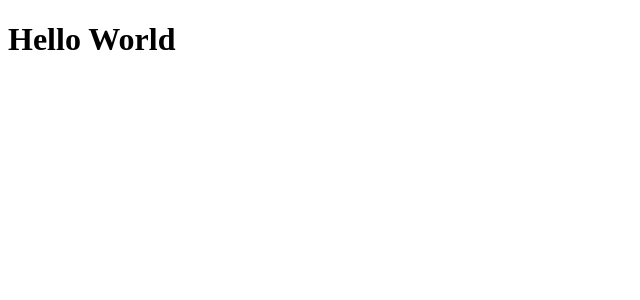
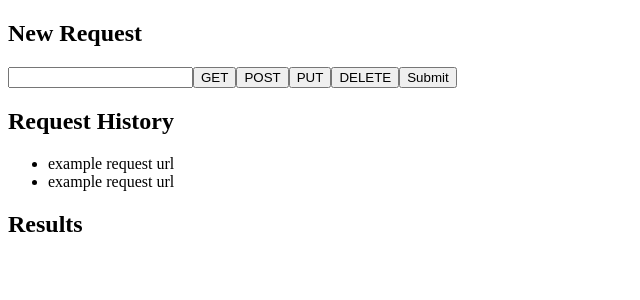
Before and after one commit to smooto/pigeon-post, a React app: page / in a window 1280 px wide. Shown: the top 300 px of the page, without its empty margins (0-640 px from the left). Built offline with nearby package versions, Linux system fonts and the light colour scheme.

Commit message:
Set up basic page structure

```diff
--- /dev/null
+++ b/src/components/App/App.css
@@ -0,0 +1,5 @@
+/* .App {
+  display: grid;
+  grid-template-columns: 1fr 1fr;
+  grid-template-rows: 25% 75%;
+} */
--- a/src/components/App/App.jsx
+++ b/src/components/App/App.jsx
@@ -1,5 +1,43 @@
 import React from 'react';
+import styles from './App.css';
 
 export default function App() {
-  return <h1>Hello World</h1>;
+  return <div className={styles.App}>
+    <section>
+      <h2>New Request</h2>
+      <form>
+        <input type="url" />
+        <input type="button" value="GET" />
+        <input type="button" value="POST" />
+        <input type="button" value="PUT" />
+        <input type="button" value="DELETE" />
+        <input type="submit" />
+      </form>
+    </section>
+
+    <section>
+      <h2>Request History</h2>
+      <div>
+        <ul>
+          <li>
+            example request url
+          </li>
+          <li>
+            example request url
+          </li>
+        </ul>
+      </div>
+    </section>
+
+    <section>
+      <h2>Results</h2>
+      <div>
+        {/* <pre>
+          "example": {
+            "json" : "here's some example JSON"
+          }
+        </pre> */}
+      </div>
+    </section>
+  </div>;
 }
```
Also changed, not shown: 1 other file (tests, documents, lock files or other folders).
